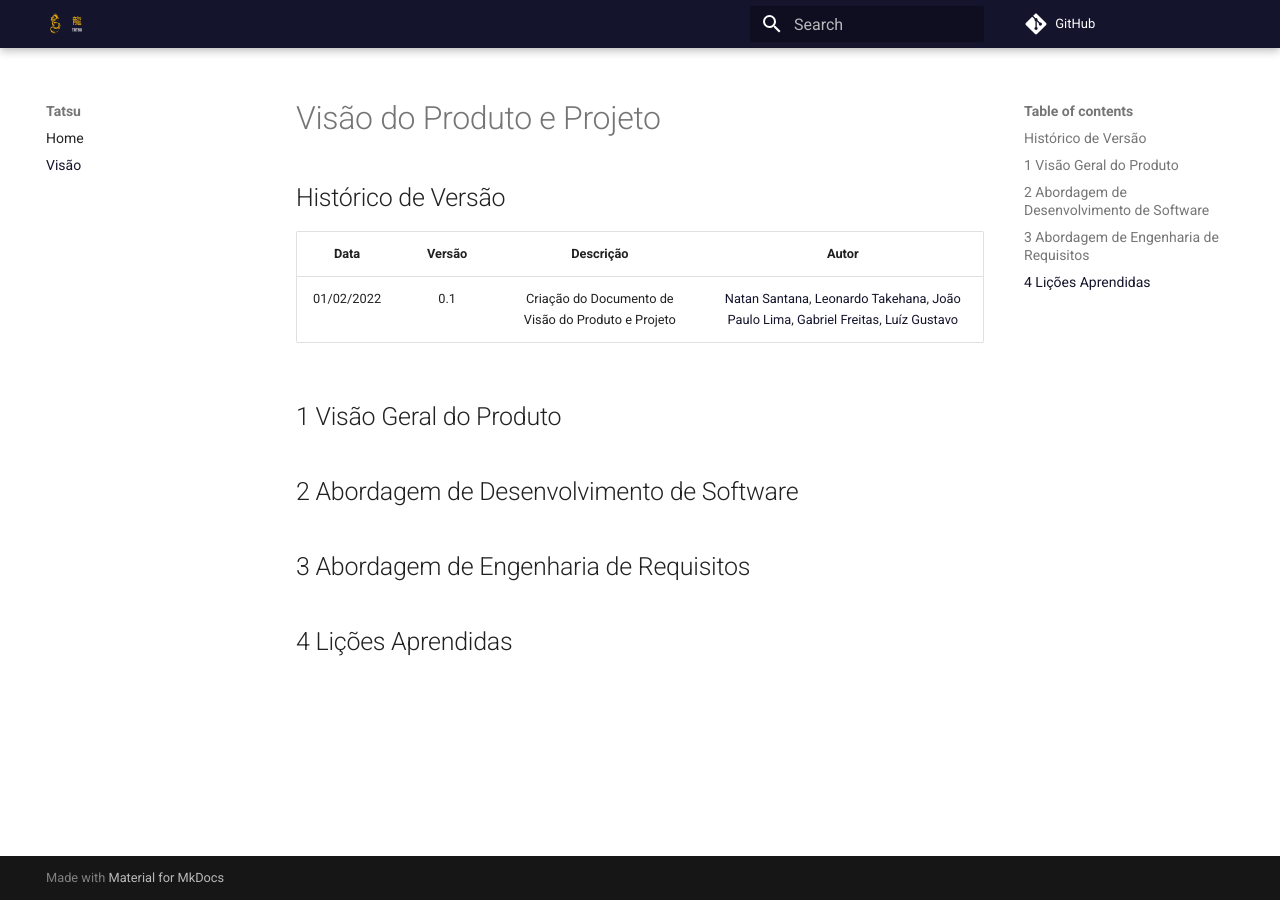
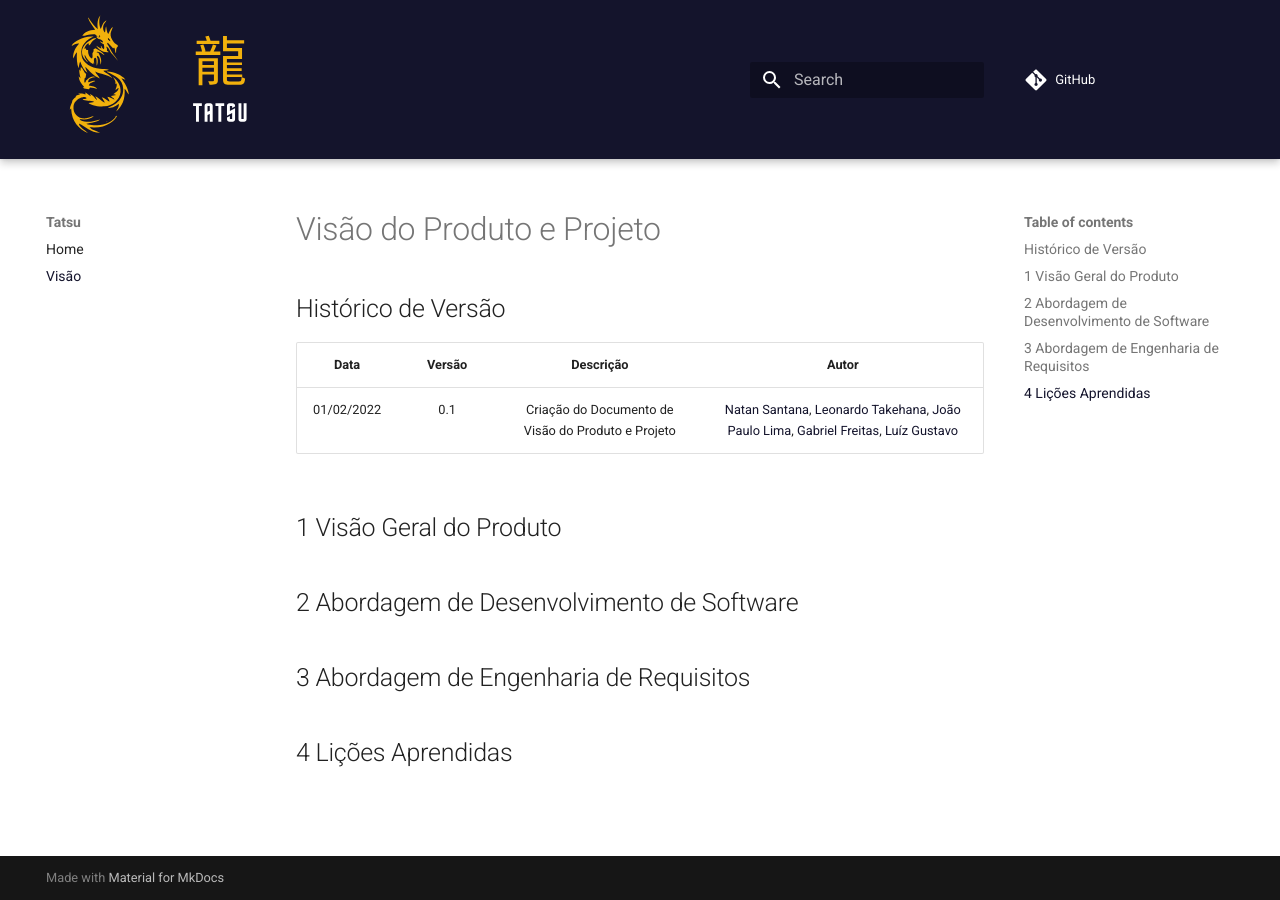
Before and after one commit to FGAUnB-REQ-GM/2021.2-Tatsu, an MkDocs documentation site: the page built from docs/visao.md, in a window 1280 px wide. Built offline with MkDocs 1.6.1 and Material for MkDocs 9.7.7, drawn with Linux system fonts in a browser that asks for light colours; comment, search, counter and statistics services are not loaded.

Commit message:
Atualização CSS header

```diff
--- a/docs/Assets/Stylesheets/extra.css
+++ b/docs/Assets/Stylesheets/extra.css
@@ -7,8 +7,8 @@ width: 50%;
     display: flex;
 }
 
-.md-logo img{
-    height: 20vh;
+.md-header__button.md-logo :-webkit-any(img,svg){
+    height: 15vh;
 }
 
 .image {
```
